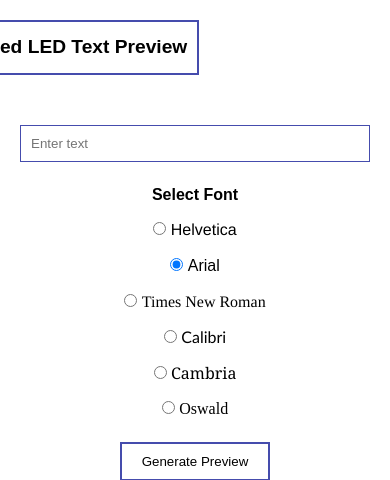
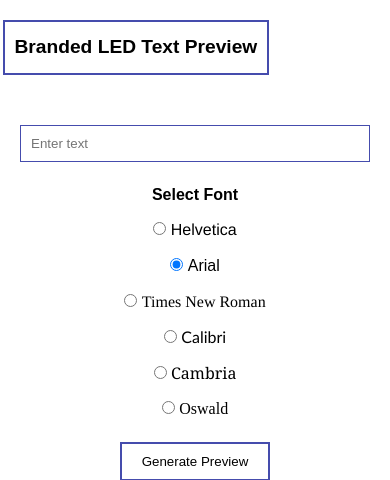
Before and after one commit to yosri5031/3d-crystal-preview, a Flask app: page /LED in a window 390 px wide. Shown: the top 480 px of the page. Run offline with Flask 2, Linux system fonts and the light colour scheme.

Commit message:
Update index1.html

```diff
--- a/templates/index1.html
+++ b/templates/index1.html
@@ -89,7 +89,7 @@
             .title {
                 font-size: 1.2em;
                 padding: 10px;
-                margin-left: -25%;
+                margin-left: -5%;
             }
 
             .navbar-logo img {
```
